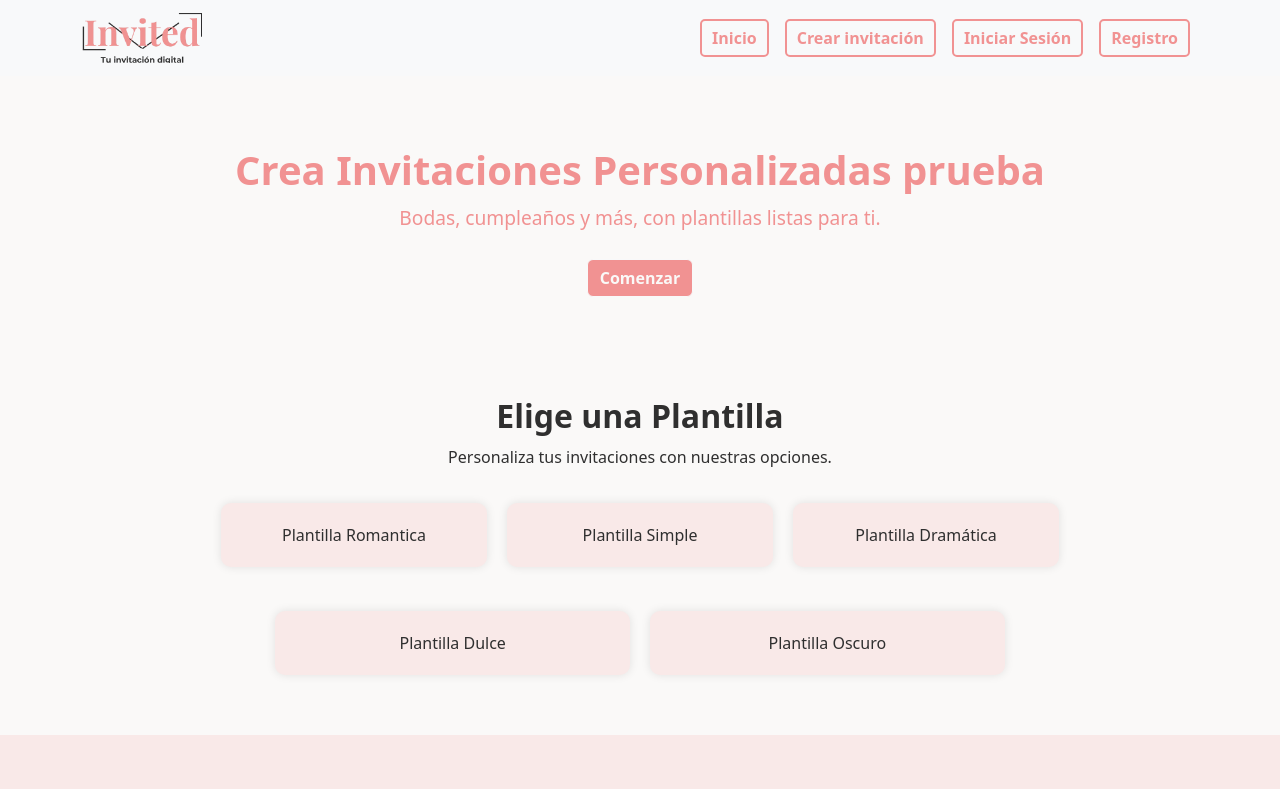
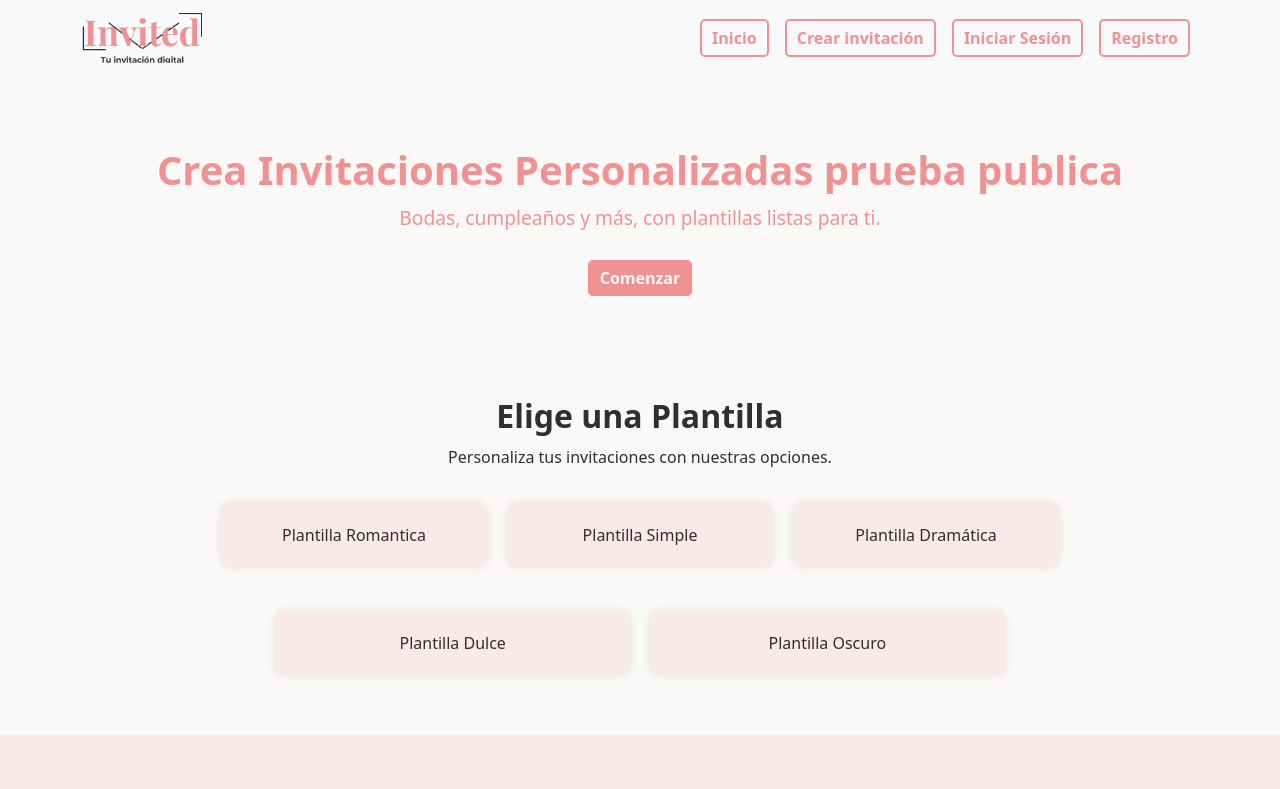
Before and after one commit to APAInsular/invited-front, a React (Create React App) app: page / in a window 1280 px wide. Shown: the top 789 px of the page. Built offline with nearby package versions, Linux system fonts and the light colour scheme; a web font is replaced by a local one.

Commit message:
prueba deploy

```diff
--- a/src/pages/LandingPage.jsx
+++ b/src/pages/LandingPage.jsx
@@ -63,7 +63,7 @@ const LandingPage = () => {
         <div className="mt-5" style={{ backgroundColor: "#FAF9F8", color: "#2F2F2F", minHeight: "100vh" }}>
             {/* Hero Section */}
             <header className='mt-5' style={{ backgroundColor: "#FAF9F8", color: "white", textAlign: "center", padding: "50px" }}>
-                <h1 className='mt-5' style={{ fontSize: "2.5rem", fontWeight: "bold", color: "#F19292" }}>Crea Invitaciones Personalizadas prueba</h1>
+                <h1 className='mt-5' style={{ fontSize: "2.5rem", fontWeight: "bold", color: "#F19292" }}>Crea Invitaciones Personalizadas prueba publica</h1>
                 {user && (
                     <h3 className='mt-5' style={{ color: "#F19292" }}>Bienvenido {user[0].Name} y {user[0].partner.Name}</h3>
                 )
```
